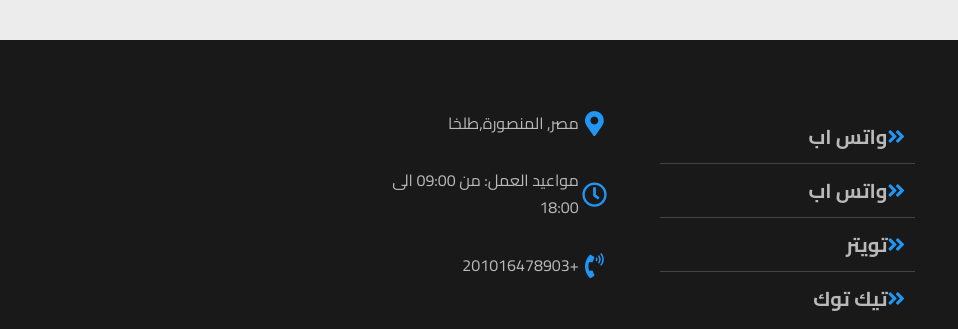
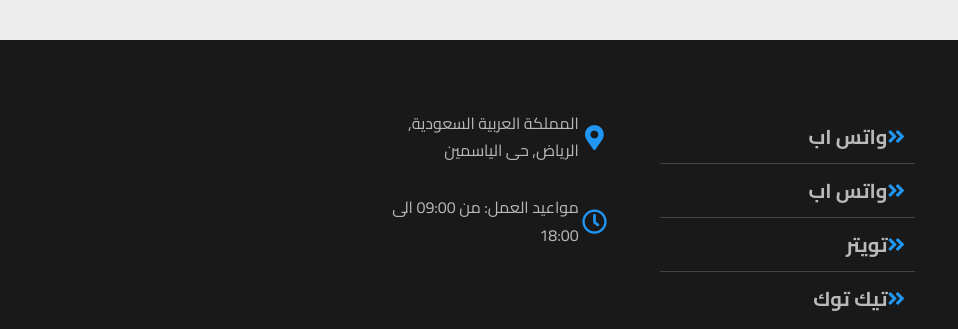
Before and after one commit to Go5erv/market, a plain HTML site: page index.html in a window 1280 px wide. Shown: the part 1369-1698 px from the top of the page, 0-958 px from the left. Drawn offline with Linux system fonts and the light colour scheme.

Commit message:
Update index.html

```diff
--- a/index.html
+++ b/index.html
@@ -511,7 +511,7 @@
         <div class="box">
           <ul class="links">
             <li><a href="https://wa.me/+201016478903">واتس اب</a></li>
-            <li><a href="https://wa.me/+201008075701">واتس اب</a></li>
+            <li><a href="https://wa.me/+966501361354">واتس اب</a></li>
             <li><a href="https://twitter.com/GoServ2015/">تويتر</a></li>
             <li><a href="https://www.tiktok.com/@goserv">تيك توك</a></li>
           </ul>
@@ -519,13 +519,13 @@
         <div class="box">
           <div class="line">
             <i class="fas fa-map-marker-alt fa-fw"></i>
-            <div class="info">مصر, المنصورة,طلخا </div>
+            <div class="info">المملكة العربية السعودية, الرياض,  حى الياسمين </div>
           </div>
           <div class="line">
             <i class="far fa-clock fa-fw"></i>
             <div class="info">مواعيد العمل: من 09:00 الى 18:00</div>
           </div>
-          <div class="line">
+          <div class="line" style="display: none;">
             <i class="fas fa-phone-volume fa-fw"></i>
             <div class="info">
               <span>+201016478903</span>
```
